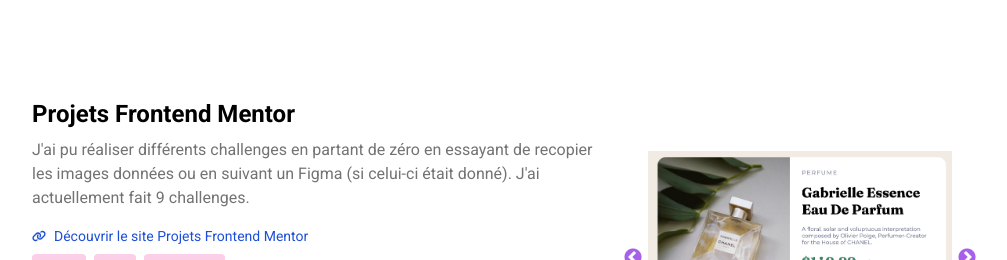
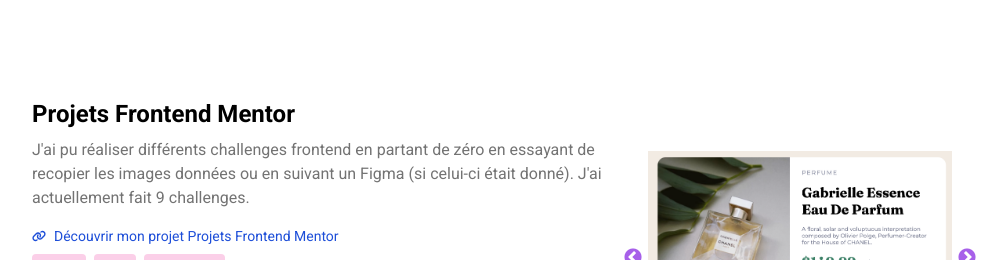
Before and after one commit to luciehelias/react-portfolio, a React (Vite) app: page / in a window 1280 px wide. Shown: the part 3360-3620 px from the top of the page, without its empty margins (168-1175 px from the left). Built offline with nearby package versions, Linux system fonts and the light colour scheme.

Commit message:
update text

```diff
--- a/src/assets/components/Projects.jsx
+++ b/src/assets/components/Projects.jsx
@@ -67,7 +67,7 @@ const Projects = () => {
                   target="_blank"
                   className="flex gap-2 items-center text-blue-700 mb-2 lg:text-sm"
                 >
-                  <FaLink /> Découvrir le site {project.title}
+                  <FaLink /> Découvrir mon projet {project.title}
                 </a>
               )}
 
--- a/src/assets/constants/index.js
+++ b/src/assets/constants/index.js
@@ -114,7 +114,7 @@ export const PROJECTS = [
       FrontendMentor7,
     },
     description:
-      "J'ai pu réaliser différents challenges en partant de zéro en essayant de recopier les images données ou en suivant un Figma (si celui-ci était donné). J'ai actuellement fait 9 challenges.",
+      "J'ai pu réaliser différents challenges frontend en partant de zéro en essayant de recopier les images données ou en suivant un Figma (si celui-ci était donné). J'ai actuellement fait 9 challenges.",
     link: "https://www.frontendmentor.io/profile/luciehelias",
     technologies: ["HTML", "CSS", "Javascript"],
   },
```
